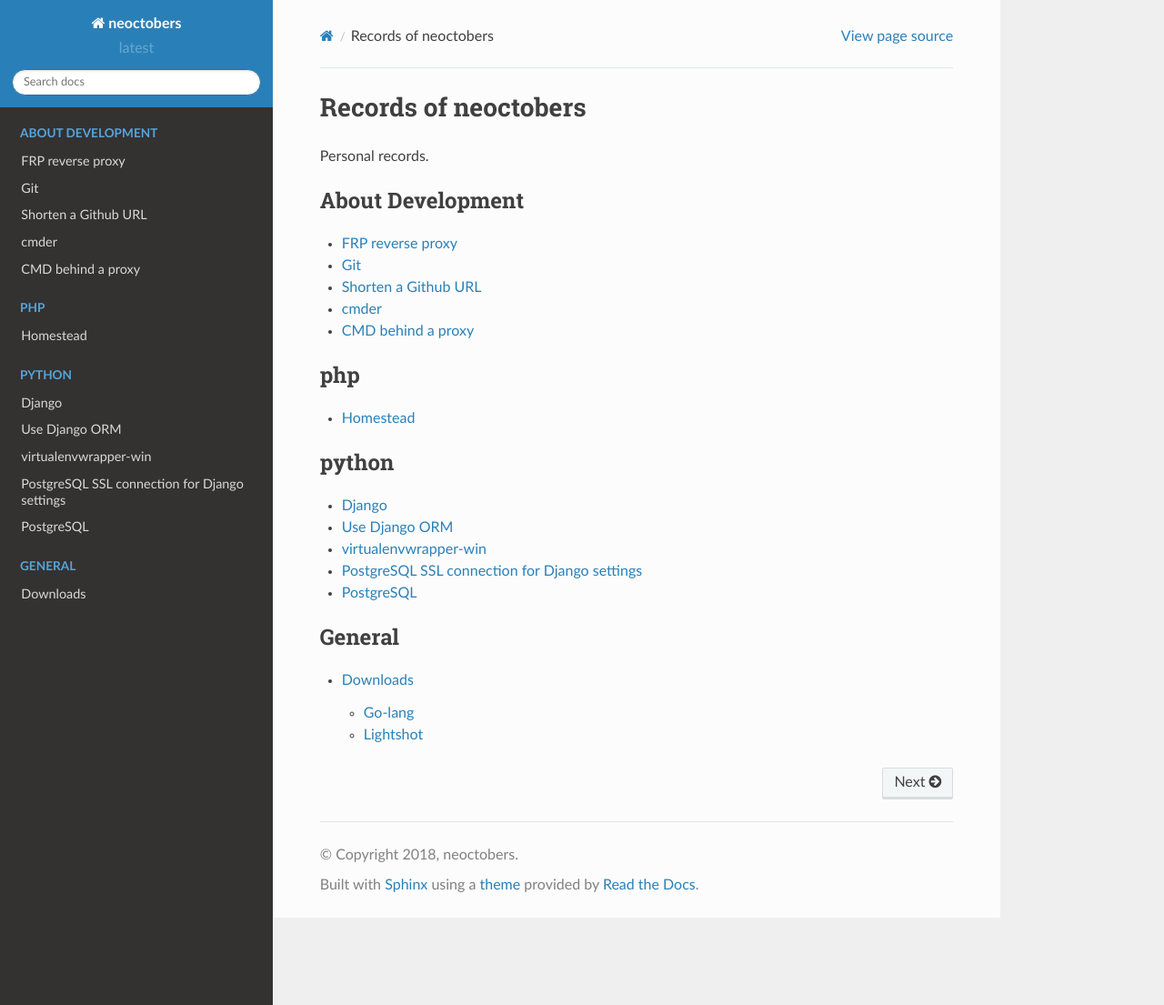
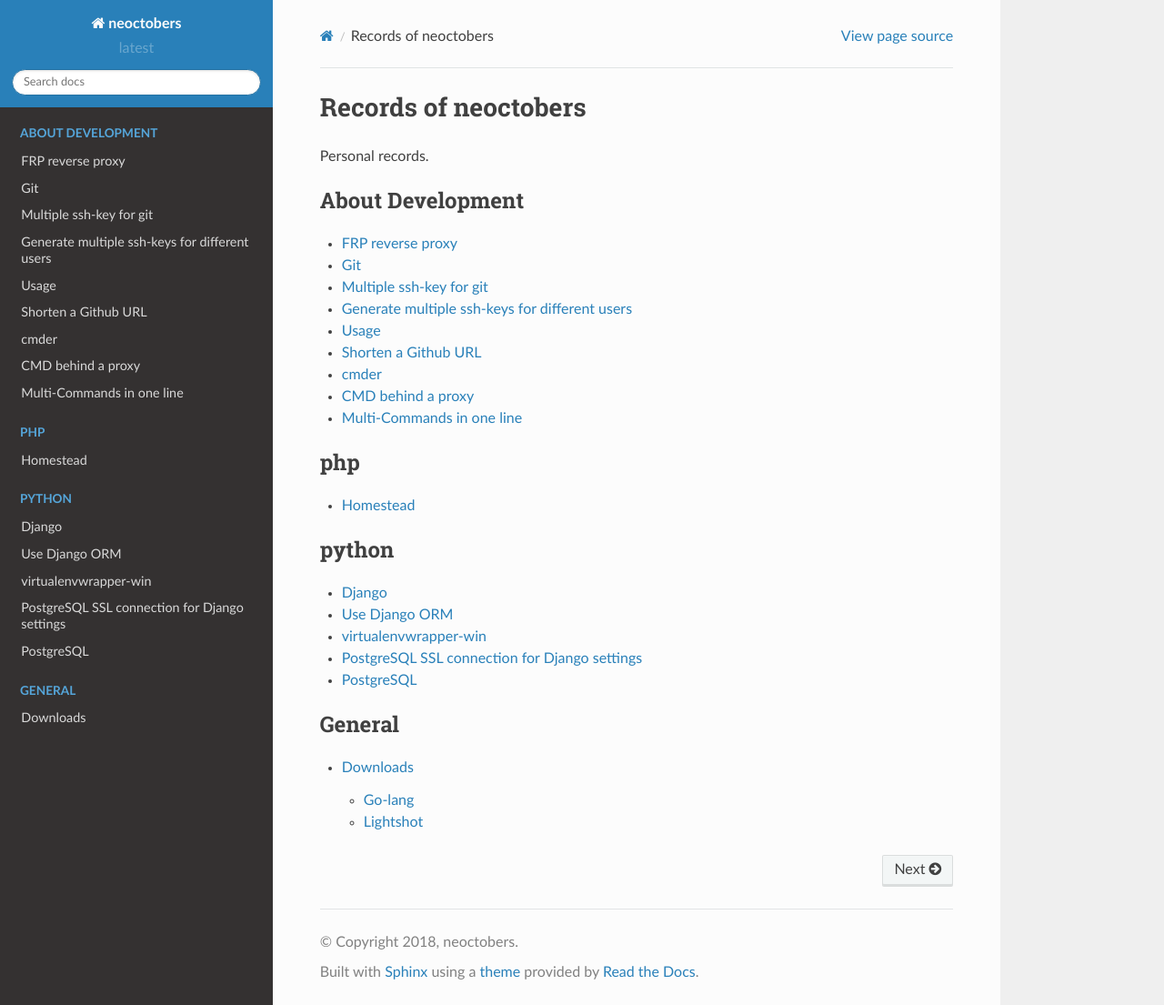
Before and after one commit to neoctobers/records, a Sphinx documentation site: the page built from docs/index.rst, in a window 1280 px wide and 1105 px high. Shown: the whole window at 91% size. Built offline with Sphinx 7.4.7 and the Read the Docs theme 2.0.0, drawn with Linux system fonts in a browser that asks for light colours.

Commit message:
multi-ssh-key

```diff
--- /dev/null
+++ b/docs/dev/git_multi_ssh_key.rst
@@ -0,0 +1,50 @@
+Multiple ssh-key for git
+========================
+
+Multiple users for different repositories.
+
+
+Generate multiple ssh-keys for different users
+==============================================
+
+Different passwords is recommended.
+
+::
+
+    ssh-keygen -t rsa -C "name1@sample.domain"
+    ssh-keygen -t rsa -C "name2@sample.domain"
+    ssh-keygen -t rsa -C "name3@sample.domain"
+
+Put them to ``~/.ssh/`` directory.
+
+Edit or create ``~/.ssh/config`` file::
+
+    # name1
+    Host name1
+        HostName github.com
+        IdentityFile C:\\Users\\user\\.ssh\\id_rsa_name1
+        PreferredAuthentications publickey
+        User name1
+
+    # name2
+    Host name2
+        HostName github.com
+        IdentityFile C:\\Users\\user\\.ssh\\id_rsa_name2
+        PreferredAuthentications publickey
+        User user2
+
+    # name3
+    Host name3
+        HostName git.oschina.net
+        IdentityFile C:\\Users\\user\\.ssh\\id_rsa_name3
+        PreferredAuthentications publickey
+        User user3
+
+    # ...
+
+Usage
+=====
+
+clone for example::
+
+    git clone git@user1:user-name/repository-name.git
--- /dev/null
+++ b/docs/dev/multi_commands_in_one_line.rst
@@ -0,0 +1,7 @@
+Multi-Commands in one line
+==========================
+
+just write::
+
+    command1 & command2
+    command1 && command2
--- a/docs/index.rst
+++ b/docs/index.rst
@@ -10,33 +10,35 @@ Personal records.
 
 
 .. toctree::
-   :maxdepth: 1
-   :caption: About Development
+    :maxdepth: 1
+    :caption: About Development
 
-   dev/frp
-   dev/git
-   dev/git_io
-   dev/cmder
-   dev/cmd_behind_a_proxy
+    dev/frp
+    dev/git
+    dev/git_multi_ssh_key
+    dev/git_io
+    dev/cmder
+    dev/cmd_behind_a_proxy
+    dev/multi_commands_in_one_line
 
 .. toctree::
-   :maxdepth: 1
-   :caption: php
+    :maxdepth: 1
+    :caption: php
 
-   php/homestead
+    php/homestead
 
 .. toctree::
-   :maxdepth: 1
-   :caption: python
+    :maxdepth: 1
+    :caption: python
 
-   python/django
-   python/django_orm
-   python/virtualenvwrapper-win
-   python/django_postgresql
-   python/postgresql
+    python/django
+    python/django_orm
+    python/virtualenvwrapper-win
+    python/django_postgresql
+    python/postgresql
 
 .. toctree::
-   :maxdepth: 2
-   :caption: General
+    :maxdepth: 2
+    :caption: General
 
-   downloads
+    downloads
```
